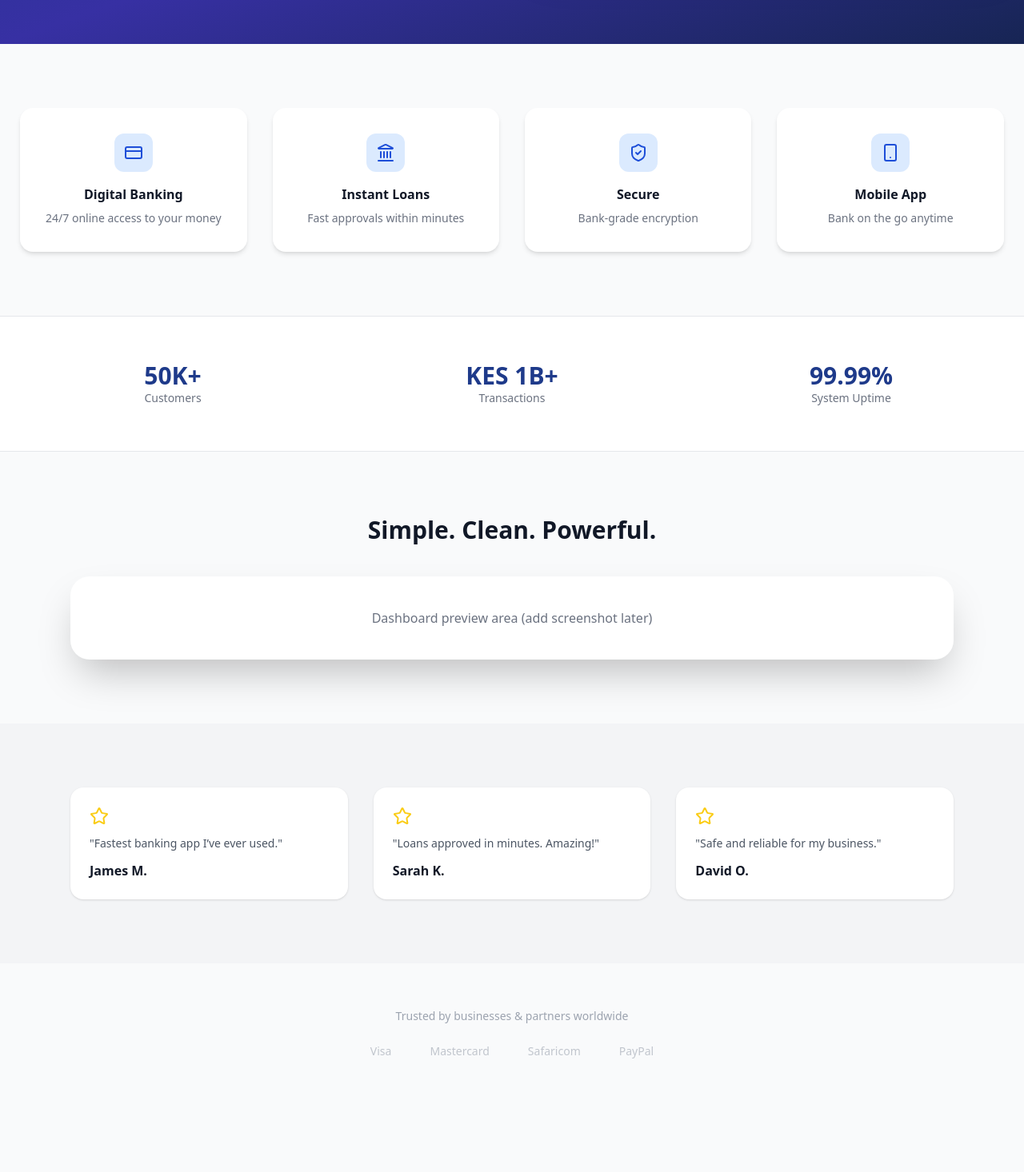
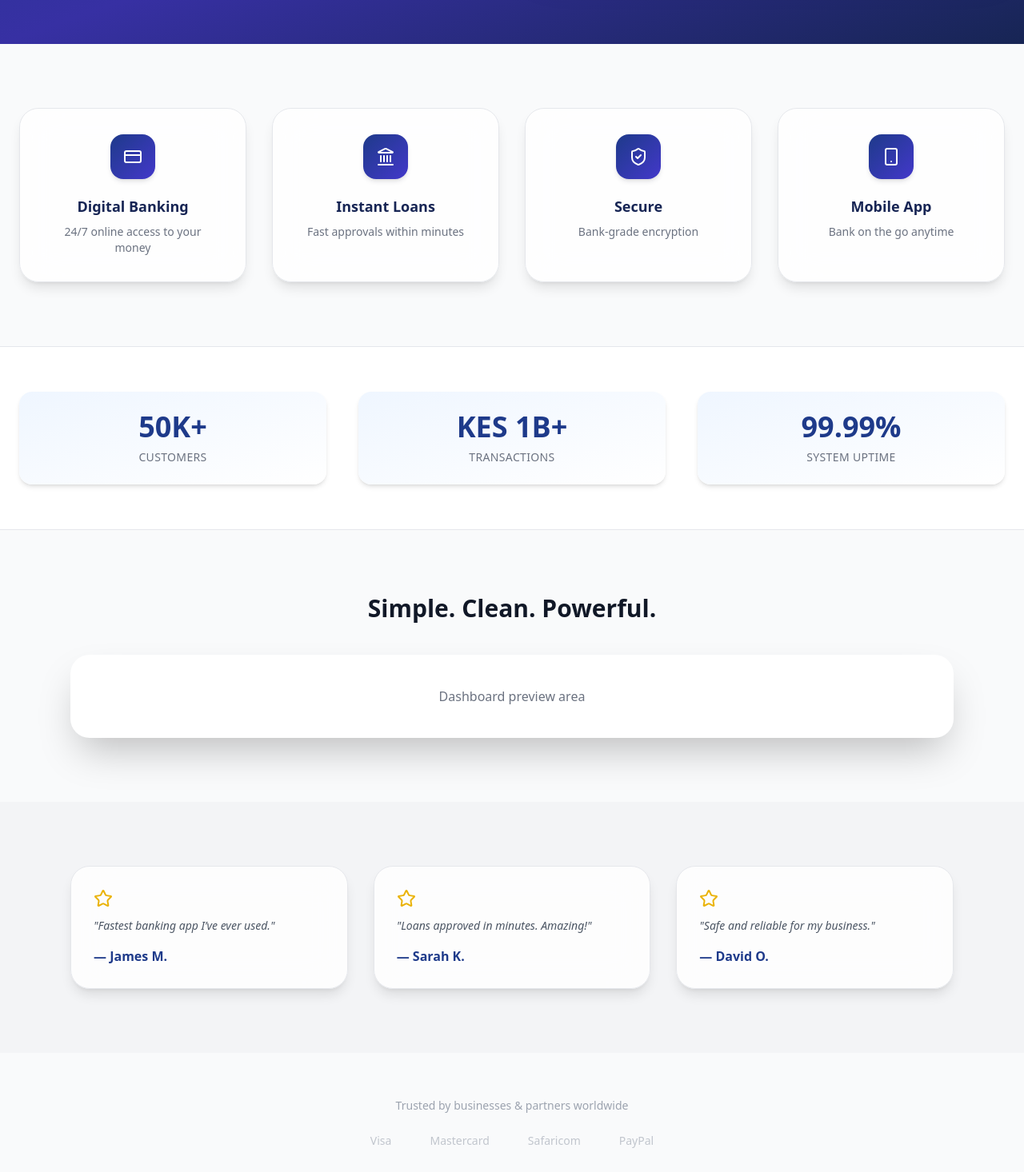
Before and after one commit to MwandikiAntony/Capital-Bank-of-Kenya, a React (Create React App) app in the folder client/: page / in a window 1280 px wide. Shown: the part 460-1926 px from the top of the page at 80% size. Built offline with nearby package versions, Linux system fonts and the light colour scheme.

Commit message:
updated home

```diff
--- a/client/src/App.js
+++ b/client/src/App.js
@@ -1,4 +1,3 @@
-// client/src/App.js
 import React, { useState, useEffect } from "react";
 import {
   BrowserRouter as Router,
@@ -36,7 +35,7 @@ function Home({ currentUser }) {
     <div className="min-h-screen flex flex-col font-sans bg-gray-50 text-gray-900 dark:bg-gray-950 dark:text-white">
 
       {/* ================= HEADER ================= */}
-      <header className="sticky top-0 z-50 bg-white/90 dark:bg-gray-950/80 backdrop-blur border-b">
+      <header className="sticky top-0 z-50 bg-white/70 backdrop-blur-xl shadow-sm dark:bg-gray-950/80 backdrop-blur border-b">
         <div className="max-w-7xl mx-auto px-6 py-4 flex justify-between items-center">
           <h1 className="text-2xl font-bold text-blue-900 dark:text-white">
             Capital Bank
@@ -69,8 +68,8 @@ function Home({ currentUser }) {
       </h2>
 
       <p className="mt-6 text-blue-200 text-lg">
-              Save smarter, transfer instantly, and access loans anytime —
-              secure, simple and modern.
+        Save smarter, transfer instantly, and access loans anytime.
+        Secure, Simple and Modern.
       </p>
 
       <div className="flex gap-4 mt-8 flex-wrap">
@@ -78,14 +77,14 @@ function Home({ currentUser }) {
           <>
             <Link
               to="/register"
-                    className="px-8 py-3 bg-yellow-500 hover:bg-yellow-600 rounded-xl font-semibold flex items-center gap-2"
+              className="px-8 py-3 bg-yellow-500 hover:bg-yellow-600 rounded-xl font-semibold flex items-center gap-2 transition-all duration-300 hover:scale-105"
             >
               Get Started <ArrowRight size={18} />
             </Link>
 
             <Link
               to="/login"
-                    className="px-8 py-3 bg-white/10 border border-white/30 rounded-xl"
+              className="px-8 py-3 bg-white/10 border border-white/30 rounded-xl transition-all duration-300 hover:scale-105"
             >
               Login
             </Link>
@@ -95,7 +94,7 @@ function Home({ currentUser }) {
         {currentUser && (
           <Link
             to="/dashboard"
-                  className="px-8 py-3 bg-yellow-500 rounded-xl font-semibold"
+            className="px-8 py-3 bg-yellow-500 rounded-xl font-semibold transition-all duration-300 hover:scale-105"
           >
             Dashboard
           </Link>
@@ -110,7 +109,7 @@ function Home({ currentUser }) {
       className="bg-white/10 backdrop-blur-xl rounded-3xl p-8 shadow-2xl border border-white/20"
     >
       <p className="text-sm text-blue-200">Available Balance</p>
-            <h3 className="text-4xl font-bold mt-2">$12,450.00</h3>
+      <h3 className="text-4xl font-bold mt-2">Ksh. 12,450.00</h3>
       <div className="mt-6 space-y-2 text-sm text-blue-200">
         <p>✔ Send Money</p>
         <p>✔ Pay Bills</p>
@@ -119,6 +118,7 @@ function Home({ currentUser }) {
     </motion.div>
   </div>
 </section>
+
 
       {/* ================= FEATURES ================= */}
       <section className="max-w-7xl mx-auto px-6 py-20 grid md:grid-cols-4 gap-8">
@@ -143,7 +143,7 @@ function Home({ currentUser }) {
           <h3 className="text-3xl font-bold mb-10">Simple. Clean. Powerful.</h3>
 
           <div className="rounded-3xl shadow-2xl bg-white dark:bg-gray-900 p-10">
-            <p className="text-gray-500">Dashboard preview area (add screenshot later)</p>
+            <p className="text-gray-500">Dashboard preview area</p>
           </div>
         </div>
       </section>
@@ -182,7 +182,8 @@ function Home({ currentUser }) {
           <h3 className="text-3xl font-bold">Open your free account today</h3>
           <Link
             to="/register"
-            className="inline-block mt-8 px-10 py-4 bg-yellow-500 rounded-xl font-semibold"
+            className="inline-block mt-8 px-10 py-4 bg-gradient-to-r from-yellow-400 to-amber-500 hover:scale-105 shadow-lg
+             rounded-xl font-semibold"
           >
             Create Account
           </Link>
@@ -202,34 +203,91 @@ function Home({ currentUser }) {
 
 function Feature({ icon, title, text }) {
   return (
-    <div className="bg-white dark:bg-gray-900 p-8 rounded-2xl shadow-md hover:shadow-xl transition text-center">
-      <div className="w-12 h-12 mx-auto flex items-center justify-center rounded-xl bg-blue-100 text-blue-700 mb-4">
+    <motion.div
+      whileHover={{ y: -8, scale: 1.03 }}
+      className="
+        group
+        bg-white/80 dark:bg-gray-900/80
+        backdrop-blur-xl
+        p-8
+        rounded-3xl
+        border border-gray-200 dark:border-gray-800
+        shadow-lg
+        hover:shadow-2xl
+        hover:border-blue-300
+        transition-all duration-300
+        text-center
+      "
+    >
+      <div
+        className="
+          w-14 h-14 mx-auto flex items-center justify-center
+          rounded-2xl
+          bg-gradient-to-br from-blue-900 to-indigo-700
+          text-white
+          shadow-md
+          group-hover:scale-110
+          transition
+          mb-5
+        "
+      >
         {icon}
       </div>
-      <h3 className="font-semibold mb-2">{title}</h3>
-      <p className="text-sm text-gray-500">{text}</p>
+
+      <h3 className="font-semibold text-lg mb-2 text-blue-950 dark:text-white">
+        {title}
+      </h3>
+
+      <p className="text-sm text-gray-500 dark:text-gray-400">
+        {text}
+      </p>
+    </motion.div>
+  );
+}
+
+
+function Stat({ number, label }) {
+  return (
+    <div className="p-6 rounded-2xl bg-gradient-to-br from-blue-50 to-white dark:from-gray-900 dark:to-gray-950 shadow-md">
+      <p className="text-4xl font-extrabold text-blue-900 dark:text-white">
+        {number}
+      </p>
+      <p className="text-gray-500 text-sm mt-2 tracking-wide uppercase">
+        {label}
+      </p>
     </div>
   );
 }
 
-function Stat({ number, label }) {
+
+function Testimonial({ name, text }) {
   return (
-    <div>
-      <p className="text-3xl font-bold text-blue-900 dark:text-white">{number}</p>
-      <p className="text-gray-500 text-sm">{label}</p>
-    </div>
+    <motion.div
+      whileHover={{ y: -6 }}
+      className="
+        bg-white/80 dark:bg-gray-900/80
+        backdrop-blur-xl
+        p-7
+        rounded-3xl
+        shadow-lg
+        border border-gray-200 dark:border-gray-800
+        hover:shadow-2xl
+        transition-all duration-300
+      "
+    >
+      <Star className="text-yellow-500 mb-3" />
+
+      <p className="text-sm text-gray-600 dark:text-gray-300 italic">
+        "{text}"
+      </p>
+
+      <p className="mt-4 font-semibold text-blue-900 dark:text-white">
+        — {name}
+      </p>
+    </motion.div>
   );
 }
 
-function Testimonial({ name, text }) {
-  return (
-    <div className="bg-white dark:bg-gray-800 p-6 rounded-2xl shadow">
-      <Star className="text-yellow-400 mb-3" />
-      <p className="text-sm text-gray-600 dark:text-gray-300">"{text}"</p>
-      <p className="mt-3 font-semibold">{name}</p>
-    </div>
-  );
-}
 
 function FAQ({ question, answer }) {
   const [open, setOpen] = useState(false);
```
Lines whose indentation alone changed are shown as unchanged.
